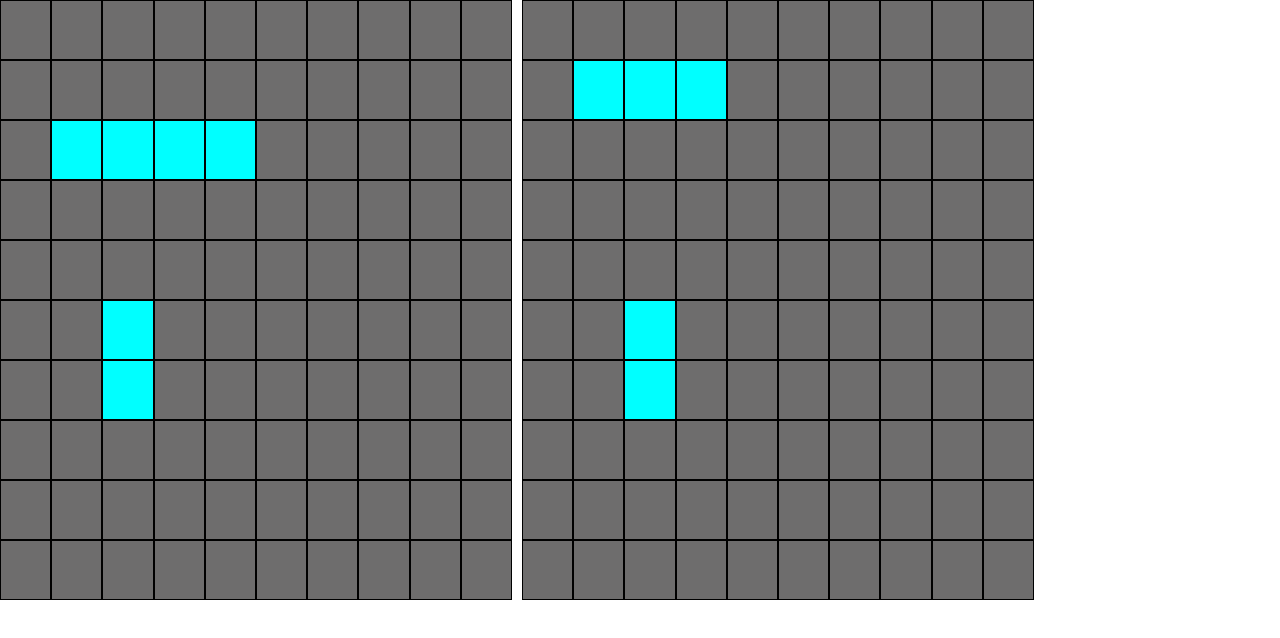
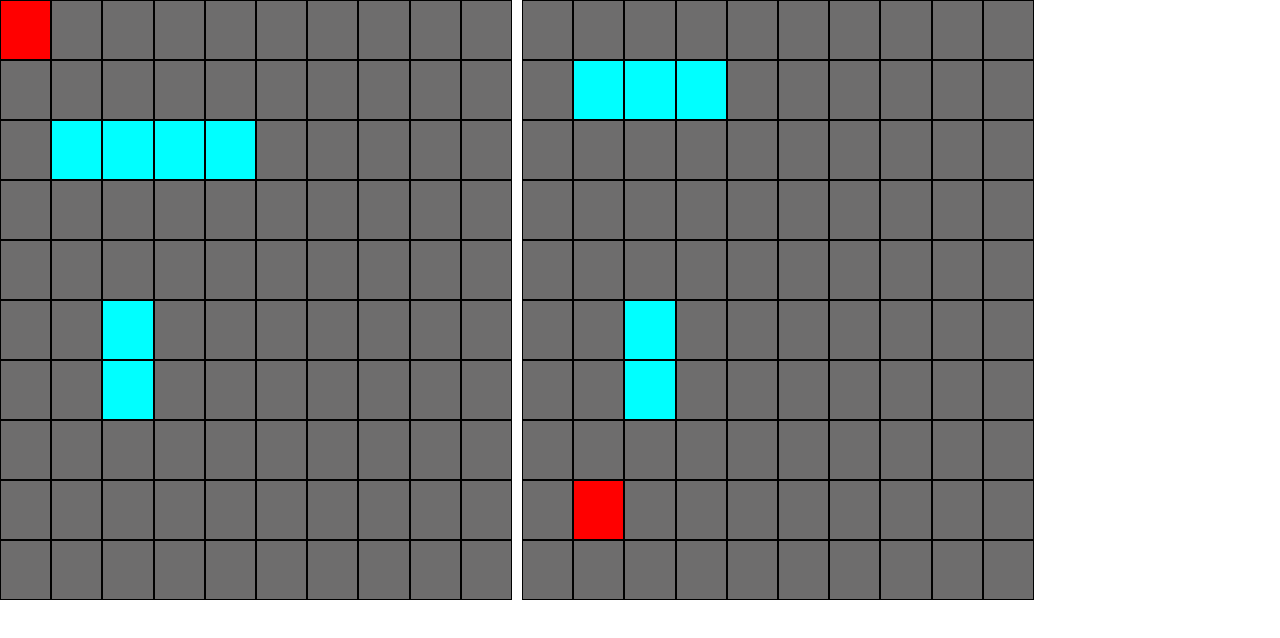
Before and after one commit to Sahaj-jj/battleship, a website built with webpack: page dist/index.html in a window 1280 px wide. Both pictures are taken after a click on the element 25 px from the left and 30 px from the top of the page. Built offline with nearby package versions, Linux system fonts and the light colour scheme.

Commit message:
Added AIPlayer module Added playRound for working gameLoop

```diff
--- a/src/Factories/Gameboard.js
+++ b/src/Factories/Gameboard.js
@@ -1,3 +1,5 @@
+import UI from "../Modules/UI";
+
 const Gameboard = (size) => {
 
   const ships = [];
@@ -21,11 +23,19 @@ const Gameboard = (size) => {
   const board = _makeGrid(size);
   const at = (coords) => board[coords.x + coords.y * size];
 
+  const isValidAttack = (coords) => {
+    return !at(coords).isShot;
+  }
+
   const receiveAttack = (coords) => {
     const cell = at(coords);
-    if (cell.isShot) return;
     cell.isShot = true;
-    if (cell.hasShip) ships.find(ship => ship.name === cell.hasShip).hit();
+    UI.cellHit(coords);
+    if (cell.hasShip) {
+      const ship = ships.find(ship => ship.name === cell.hasShip);
+      ship.hit();
+      if (ship.isSunk()) console.log(ship.name);
+    }
   }
 
   const setShip = (ship, coords, axis = 'x') => {
@@ -41,6 +51,7 @@ const Gameboard = (size) => {
 
   return {
     at,
+    isValidAttack,
     receiveAttack,
     setShip,
     getBoard,
--- a/src/Factories/Player.js
+++ b/src/Factories/Player.js
@@ -4,7 +4,7 @@ const Player = (name) => {
   return {
     name,
     gameboard: Gameboard(10),
-    isActive: false
+    isActive: false,
   };
 }
 
--- /dev/null
+++ b/src/Modules/AIPlayer.js
@@ -0,0 +1,15 @@
+const AI = (() => {
+
+  const getCoords = (board) => {
+    const validCells = board.filter(cell => !cell.isShot);
+    const coords = validCells[Math.floor(Math.random() * validCells.length)].coords;
+    return coords;
+  };
+
+  return {
+    getCoords,
+  };
+
+})();
+
+export default AI;
--- a/src/Modules/GameController.js
+++ b/src/Modules/GameController.js
@@ -1,6 +1,7 @@
 import Player from "../Factories/Player"
 import Ship from "../Factories/Ship";
 import UI from "./UI";
+import AI from "./AIPlayer";
 
 const GameController = (() => {
 
@@ -11,31 +12,44 @@ const GameController = (() => {
     return player1.isActive ? player1: player2;
   }
 
+  const toggleActivePlayer = () => {
+    player1.isActive = !player1.isActive;
+    player2.isActive = !player2.isActive;
+    UI.toggleActiveBoard();
+  }
+
   const initPlayer1 = () => {
-    player1.isActive = true;
     let ships = [Ship(4, 'a'), Ship(2, 'b')];
     player1.gameboard.setShip(ships[0], {x: 1, y: 2}, 'x');
     player1.gameboard.setShip(ships[1], {x: 2, y: 5}, 'y');
-    UI.renderGameboard('P1', player1.gameboard.getBoard());
+    UI.renderGameboard('P1', player1.name, player1.gameboard.getBoard());
+    player1.isActive = true;
   }
 
   const initPlayer2 = () => {
-    player2.ships = [Ship(3, 'a'), Ship(2, 'b')];
+    player2.ships = [Ship(3, 'enemya'), Ship(2, 'enemyb')];
     player2.gameboard.setShip(player2.ships[0], {x: 1, y: 1}, 'x');
     player2.gameboard.setShip(player2.ships[1], {x: 2, y: 5}, 'y');
-    UI.renderGameboard('P2', player2.gameboard.getBoard());
+    UI.renderGameboard('P2', player2.name, player2.gameboard.getBoard());
   }
 
   const fireAttack = (coords) => {
-    activePlayer().gameboard.receiveAttack(coords);
+    const player = activePlayer();
+    if (!player.gameboard.isValidAttack(coords)) return;
+    player.gameboard.receiveAttack(coords);
+    playRound();
   }
 
   const playRound = () => {
-
+    toggleActivePlayer();
+    const coords = AI.getCoords(player2.gameboard.getBoard());
+    console.log(coords);
+    activePlayer().gameboard.receiveAttack(coords);
+    toggleActivePlayer();
   }
 
   const playGame = () => {
-    playRound();
+    // playRound();
   }
 
   const init = () => {
--- a/src/Modules/UI.js
+++ b/src/Modules/UI.js
@@ -22,8 +22,20 @@ const UI = (() => {
     });
   }
 
-  const renderGameboard = (player, board) => {
+  const cellHit = (coords) => {
+    const encodedCoords = `${coords.x} ${coords.y}`;
+    const $cell = document.querySelector(`.active > [data-coords="${encodedCoords}"]`);
+    $cell.classList.add('hit');
+  }
+
+  const toggleActiveBoard = () => {
+    $p1Gameboard.classList.toggle('active');
+    $p2Gameboard.classList.toggle('active');
+  }
+
+  const renderGameboard = (player, playerName, board) => {
     const $board = player === 'P1' ? $p1Gameboard : $p2Gameboard;
+    $board.classList.add(playerName);
     board.forEach(cell => $board.appendChild(newCellDOM(cell)));
   }
 
@@ -34,6 +46,8 @@ const UI = (() => {
   return {
     init,
     renderGameboard,
+    cellHit,
+    toggleActiveBoard,
   };
 
 })();
```
Also changed, not shown: dist/index.html, dist/main.js, dist/styles.css.
